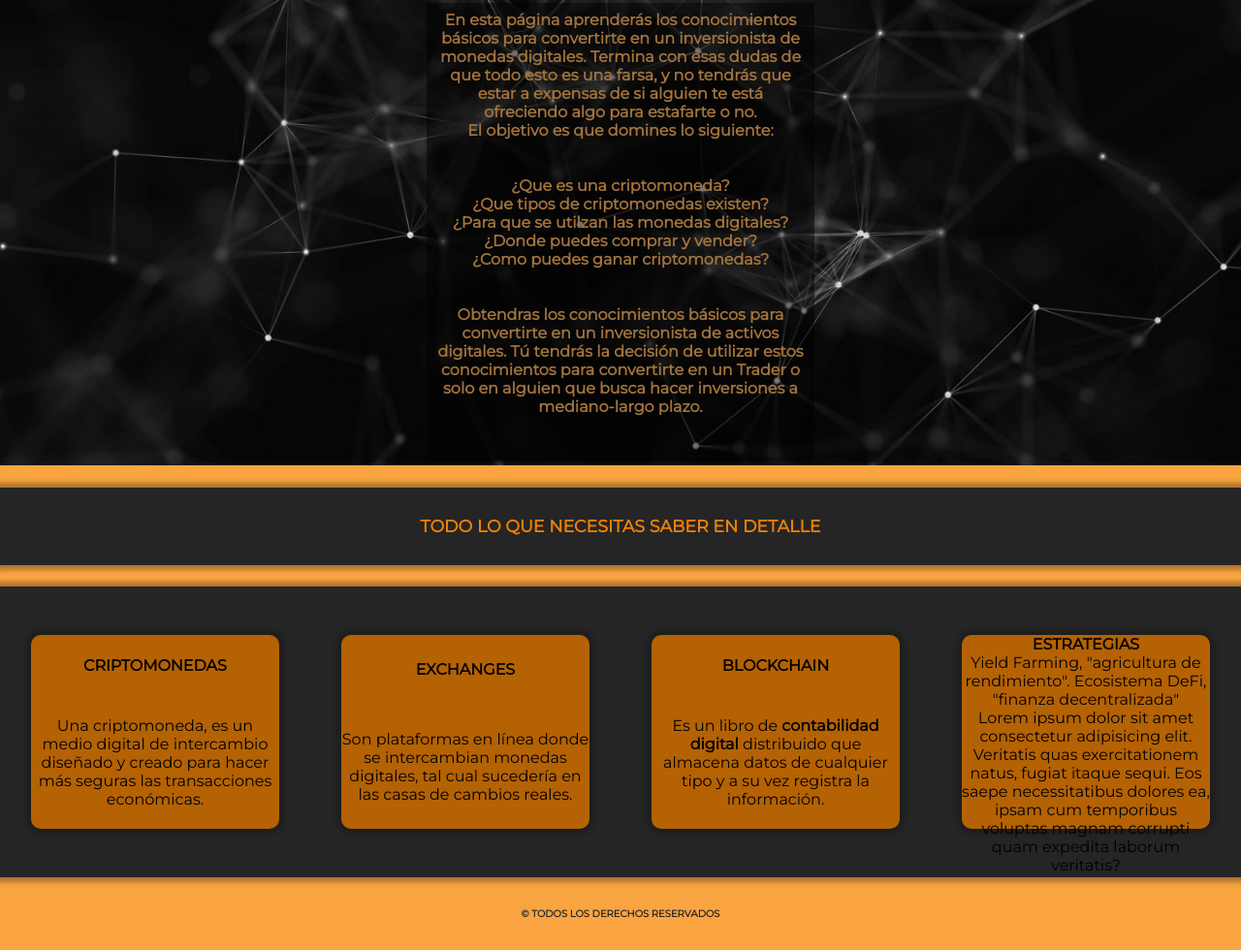
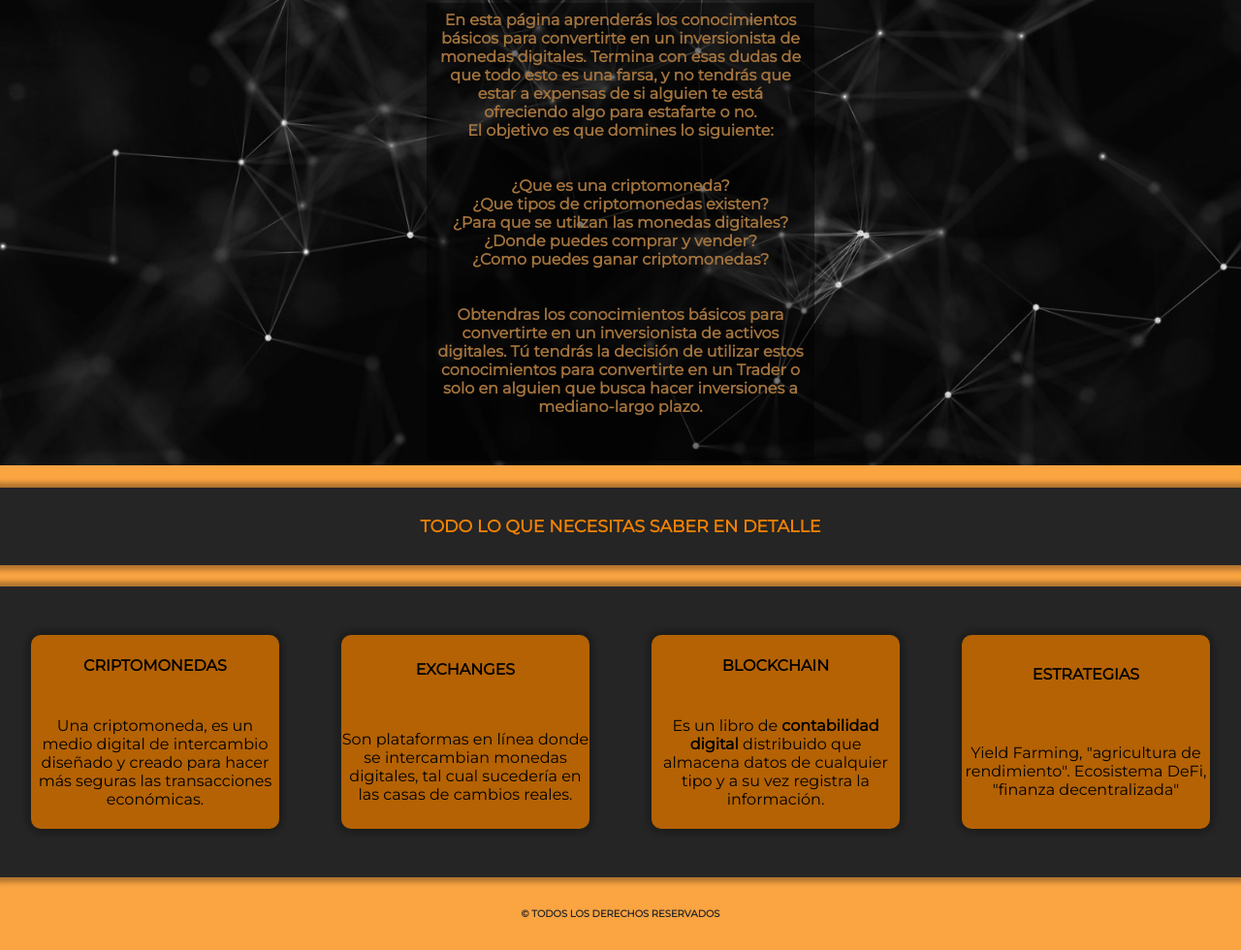
Before and after one commit to jesusre890/criptoarg, a website: page index.html in a window 1280 px wide. Shown: the part 786-1766 px from the top of the page at 97% size. Drawn offline with Linux system fonts and the light colour scheme.

Commit message:
se sacan parrafos del footer

```diff
--- a/index.html
+++ b/index.html
@@ -98,7 +98,6 @@
             <div class="estrategias">
                 <h4>ESTRATEGIAS</h4>
                 <p>Yield Farming, "agricultura de rendimiento". Ecosistema DeFi, "finanza decentralizada"</p>
-                <p>Lorem ipsum dolor sit amet consectetur adipisicing elit. Veritatis quas exercitationem natus, fugiat itaque sequi. Eos saepe necessitatibus dolores ea, ipsam cum temporibus voluptas magnam corrupti quam expedita laborum veritatis?</p>
             </div>
         </div>
             <div class="copy__footer">
```
